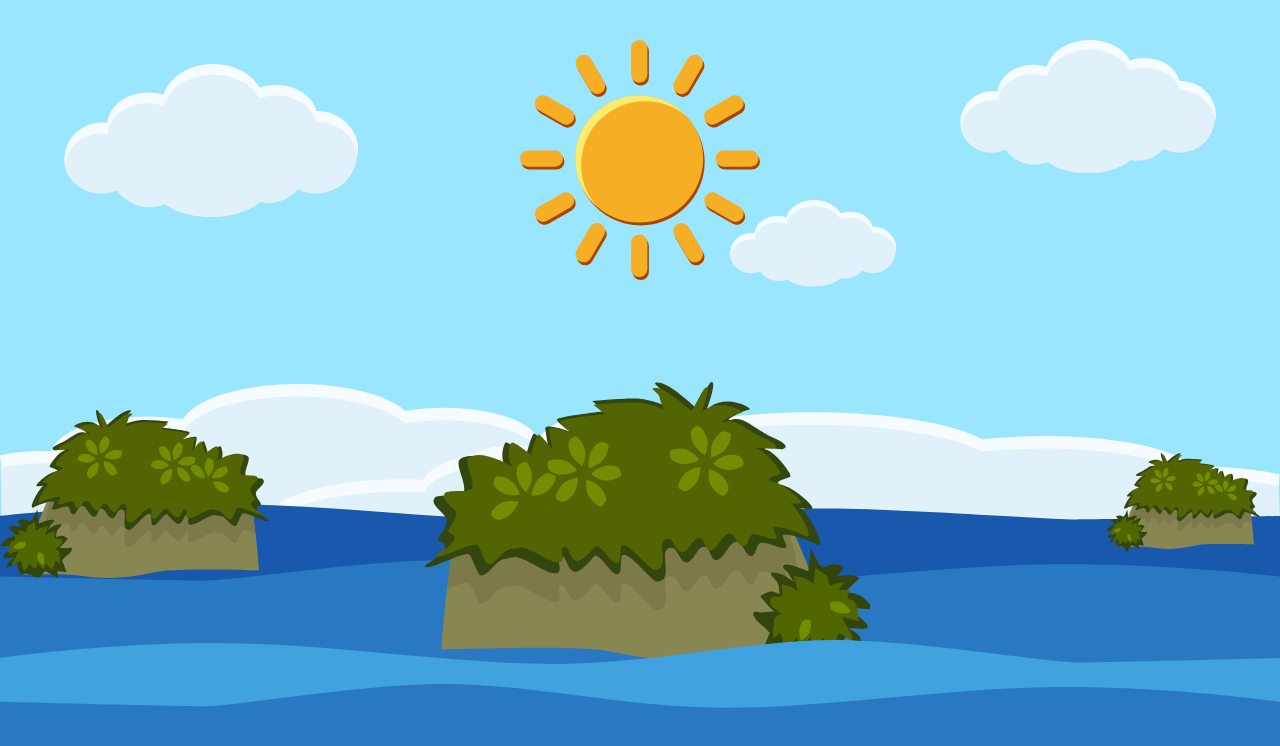
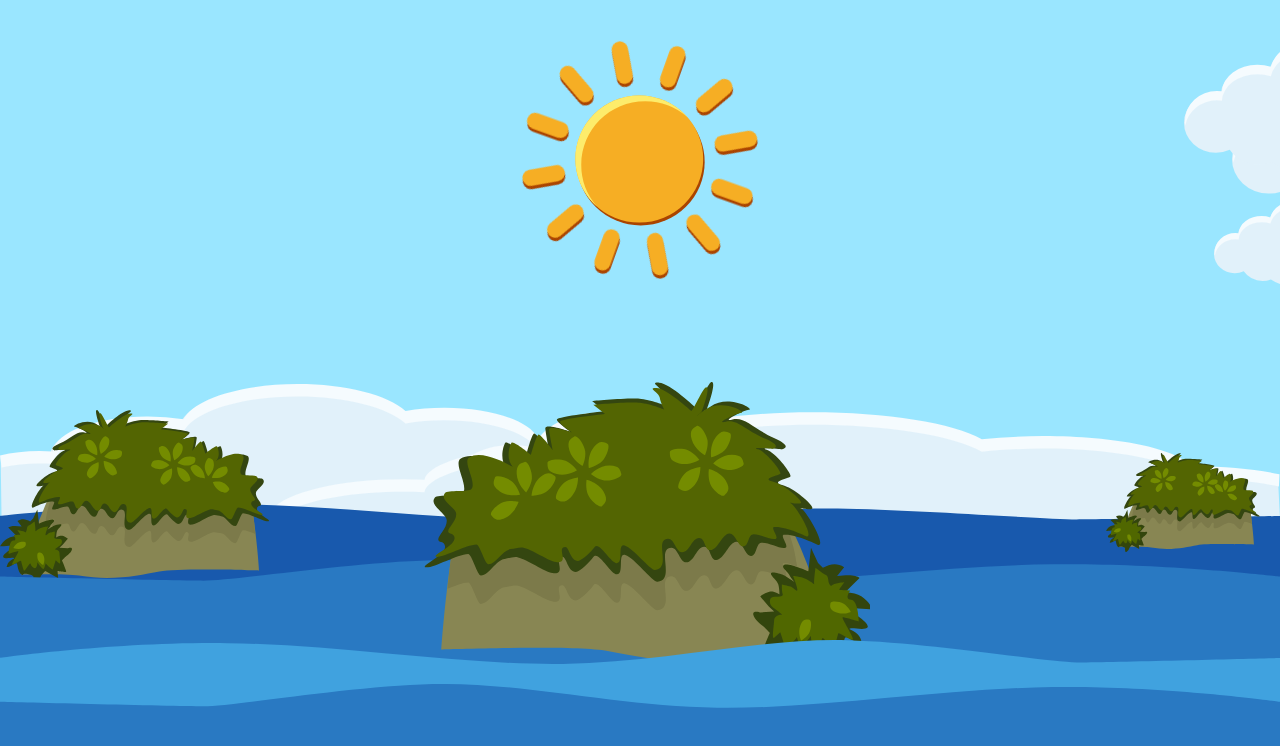
Before and after one commit to chrisdennett/CGPTotaliser, a React (Create React App) app: page / in a window 1280 px wide. Shown: the top 746 px of the page. Built offline with nearby package versions, Linux system fonts and the light colour scheme.

Commit message:
Added animations for sun and clouds.

```diff
--- a/src/totaliser/background/Sun.js
+++ b/src/totaliser/background/Sun.js
@@ -1,4 +1,5 @@
 import React from "react";
+import styles from "./sun.module.css";
 
 function Sun({ className }) {
   return (
@@ -13,7 +14,7 @@ function Sun({ className }) {
         color="#000"
         paintOrder="markers fill stroke"
       >
-        <g>
+        <g className={styles.sunBurst}>
           <rect
             width="5.929"
             height="15.536"
--- a/src/totaliser/background/background.module.css
+++ b/src/totaliser/background/background.module.css
@@ -80,19 +80,40 @@
   position: absolute;
   width: 23%;
   top: 8%;
-  left: 5%;
+
+  animation-name: moveclouds;
+  animation-duration: 180s;
+  animation-timing-function: linear;
+  animation-iteration-count: infinite;
 }
 
 .cloud2 {
   position: absolute;
   width: 13%;
   top: 25%;
-  right: 30%;
+  /* right: 30%; */
+  animation-name: moveclouds;
+  animation-duration: 130s;
+  animation-timing-function: linear;
+  animation-iteration-count: infinite;
 }
 
 .cloud3 {
   position: absolute;
   width: 20%;
   top: 5%;
-  right: 5%;
+  /* right: 5%; */
+  animation-name: moveclouds;
+  animation-duration: 90s;
+  animation-timing-function: linear;
+  animation-iteration-count: infinite;
 }
+
+@keyframes moveclouds {
+  0% {
+    margin-left: 100vw;
+  }
+  100% {
+    margin-left: -23%;
+  }
+}
--- /dev/null
+++ b/src/totaliser/background/sun.module.css
@@ -0,0 +1,17 @@
+.sunBurst {
+  animation-name: rotate;
+  animation-duration: 100s;
+  animation-timing-function: linear;
+  animation-iteration-count: infinite;
+  transform-origin: center center;
+}
+
+/* ANIMS */
+@keyframes rotate {
+  0% {
+    transform: rotate(0deg);
+  }
+  100% {
+    transform: rotate(360deg);
+  }
+}
```
